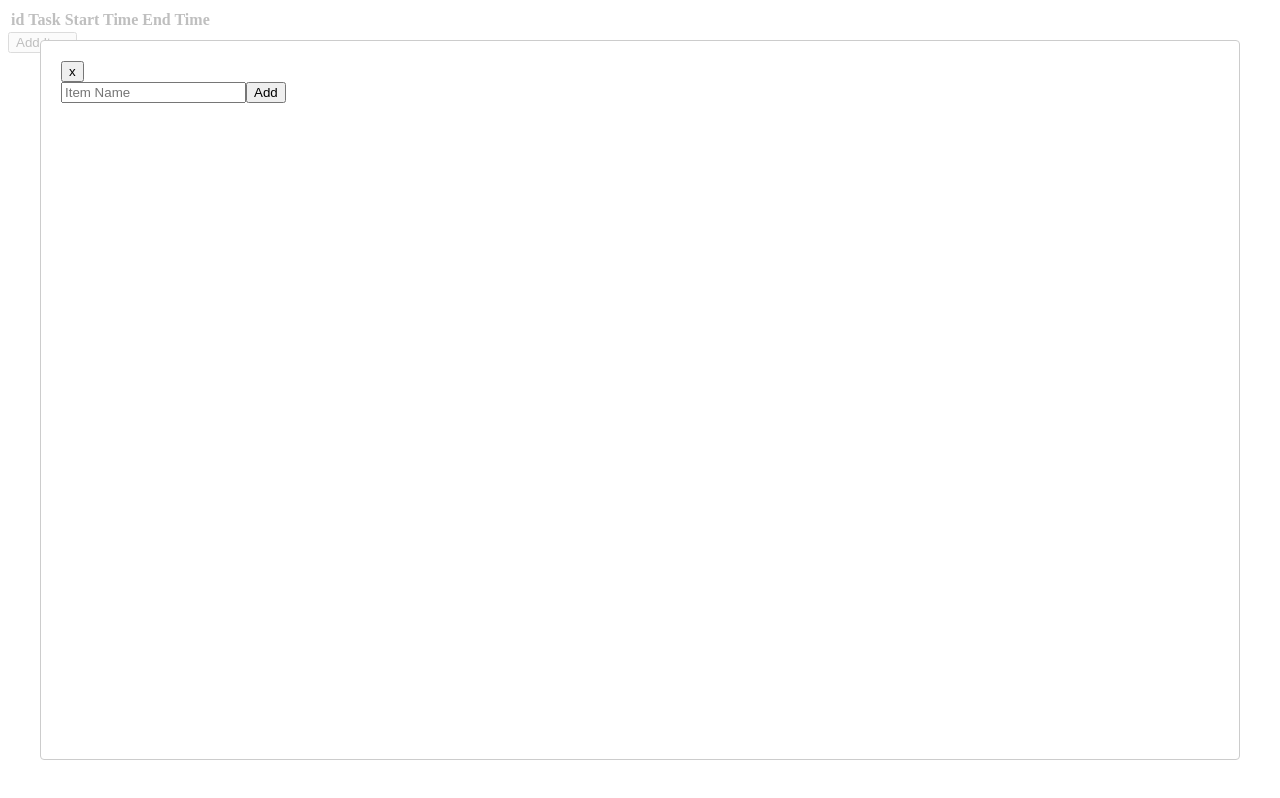
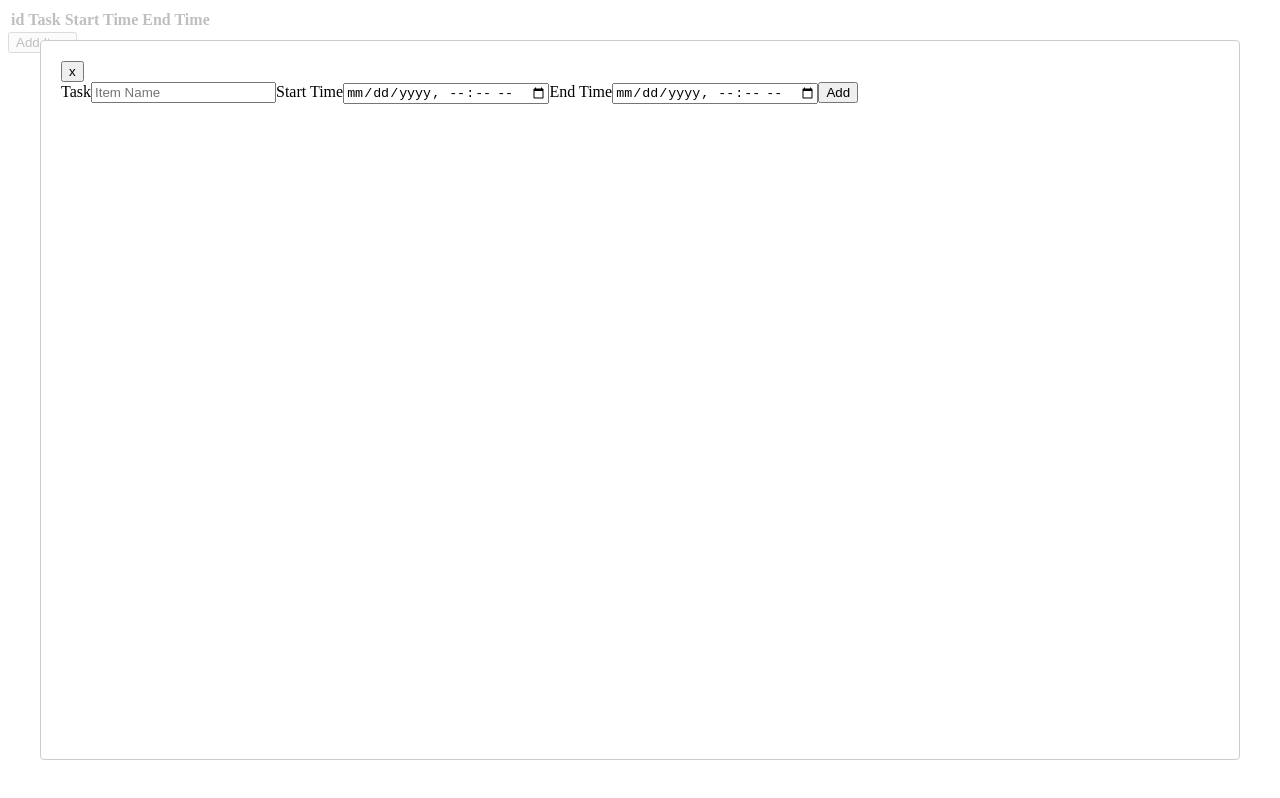
Before and after one commit to CustomFont/InternPracticeApp, a React app: page / in a window 1280 px wide. Both pictures are taken after a click on the button "Add Item". Built offline with nearby package versions, Linux system fonts and the light colour scheme.

Commit message:
passed all tests after adding functionality of adding tasks, meeting MVP

```diff
--- a/package.json
+++ b/package.json
@@ -30,6 +30,7 @@
   },
   "dependencies": {
     "react": "^18.2.0",
+    "react-datetime-picker": "^5.0.3",
     "react-dom": "^18.2.0",
     "react-modal": "^3.16.1"
   }
--- a/src/components/AddItem.jsx
+++ b/src/components/AddItem.jsx
@@ -2,7 +2,6 @@ import React, {useState, useContext} from 'react';
 import Modal from 'react-modal';
 import { ItemListContext } from '../App';
 
-// INSERT BUTTON HERE ----->>> <<<---------
 export default function AddItem() {
     const itemListContext = useContext(ItemListContext)
     const setToDoItems = itemListContext.setToDoItems;
@@ -11,24 +10,31 @@ export default function AddItem() {
 
     const [item, setItem] = useState({
         "task": '',
-        "startTime": '00-00-00',
-        "endTime": '00-00-00'
+        "startTime": new Date(),
+        "endTime": new Date()
     })
 
     const [modalIsOpen, setModalIsOpen] = useState(false);
-    const handleAddItem = (e) => {
+
+    const handleSubmit = (e) => {
         e.preventDefault();
         setToDoItems([...toDoItems, item]);
+        setModalIsOpen(false);
     }
 
     return (
         <>
             <button onClick={() => setModalIsOpen(true)}>Add Item</button>
-            <Modal isOpen={modalIsOpen}>
+            <Modal id='task-modal' isOpen={modalIsOpen} ariaHideApp={false}>
                     <button onClick={() => setModalIsOpen(!modalIsOpen)}>x</button>
-                    <form onSubmit={handleAddItem}>
-			            <input type='text' className='nameOfItem' placeholder='Item Name' value={item.task} onChange={(e) => [setItem(item => ({...item, "task": e.target.value}))]}></input>
-                        <button type='submit'>Add</button>
+                    <form data-testid='modalForm' onSubmit={handleSubmit}>
+			            <label role='label'>Task</label>
+                        <input type='text' className='inputTask' placeholder='Item Name' value={item.task} onChange={(e) => [setItem(item => ({...item, "task": e.target.value}))]}></input>
+                        <label role='label'>Start Time</label>
+                        <input type='datetime-local' role='input' className='inputStartTime' value={item.startTime} onChange={(e) => [setItem(item => ({...item, "startTime": e.target.value}))]}></input>
+                        <label role='label'>End Time</label>
+                        <input type='datetime-local' role='input' className='inputEndTime' value={item.endTime} onChange={(e) => [setItem(item => ({...item, "endTime": e.target.value}))]}></input>
+                        <button type='submit' className='submitButton'>Add</button>
                     </form>
             </Modal>
         </>
```
Also changed, not shown: src/components/ToDoTable.jsx (+1 -15 lines), 2 other files (tests, documents, lock files or other folders).
